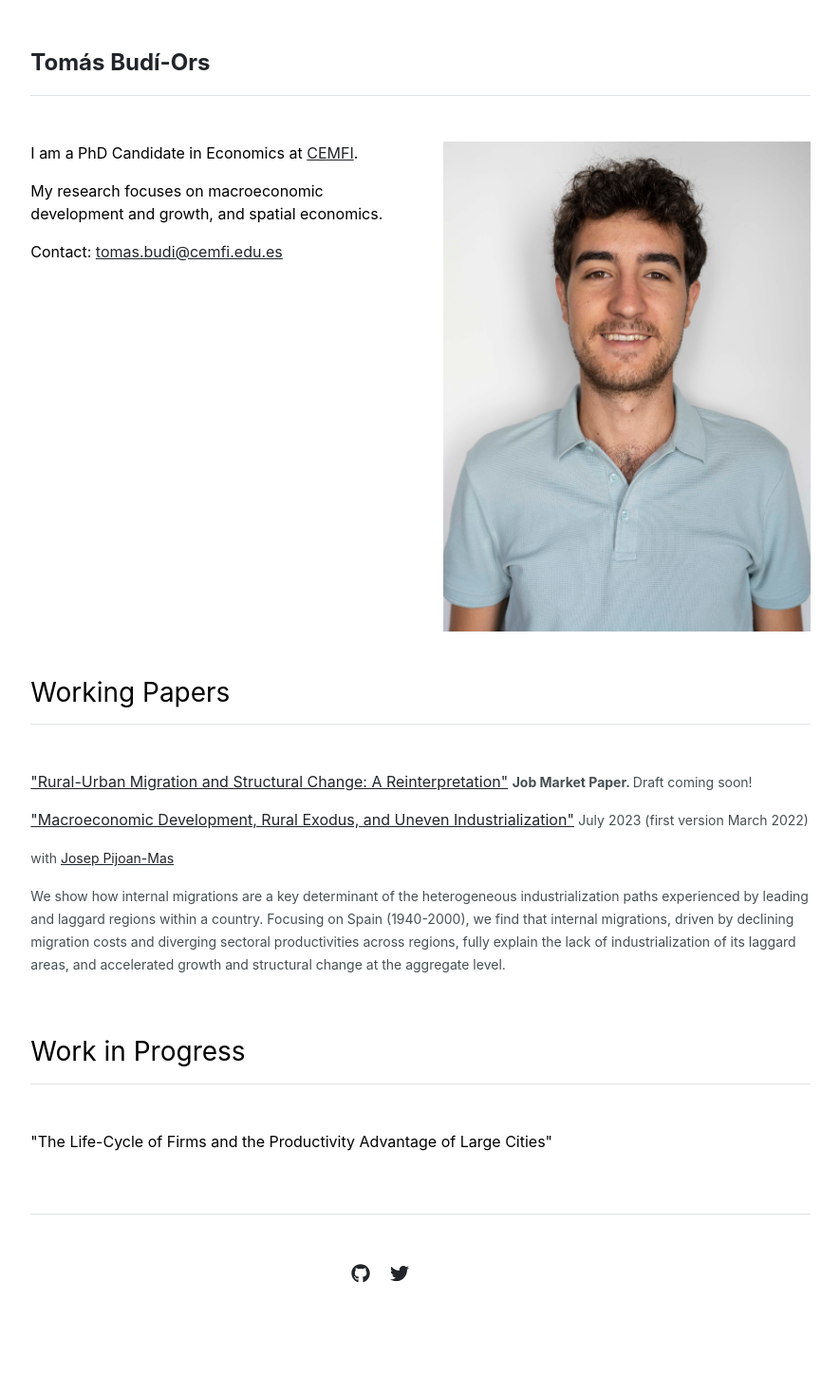
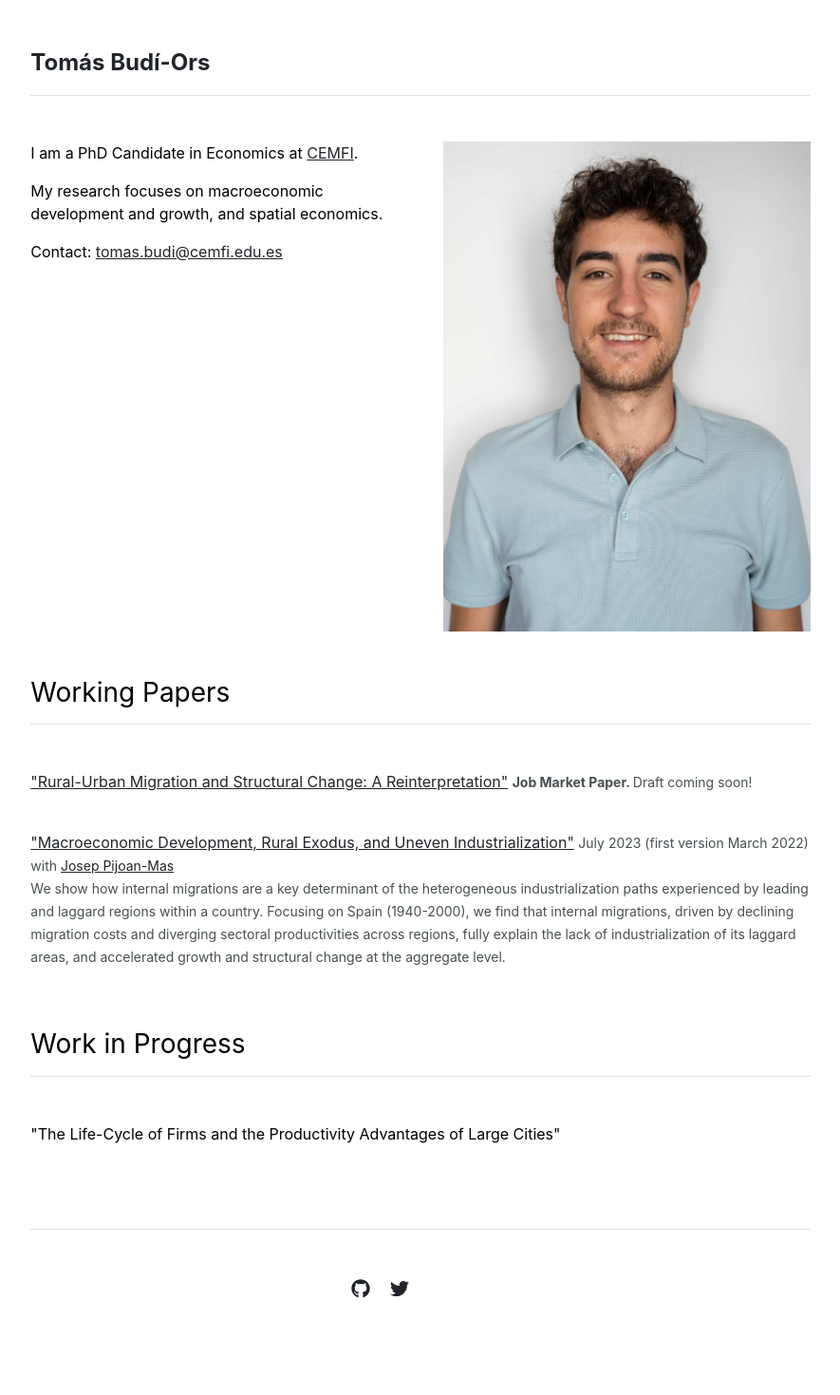
Before and after one commit to tomas-budi-ors/tomas-budi-ors.github.io, a Jekyll site: the page built from index.md, in a window 1280 px wide. Shown: the whole page at 95% size, without its empty margins (197-1082 px from the left). Built offline with Jekyll 4.4.1, drawn with Linux system fonts in a browser that asks for light colours.

Commit message:
Minor changes

```diff
--- a/_data/work_in_progress.yml
+++ b/_data/work_in_progress.yml
@@ -1,5 +1,5 @@
 featured:
-- {name: '"The Life-Cycle of Firms and the Productivity Advantage of Large Cities"'}
+- {name: '"The Life-Cycle of Firms and the Productivity Advantages of Large Cities"'}
 
 index:
 - {name: 'Testing General Relativity with Present and Future Astrophysical Observations. Emanuele Berti (Mississippi U. and Lisbon, CENTRA), Enrico Barausse (Paris, Inst. Astrophys. and Paris U., VI-VII), Vitor Cardoso (Lisbon, IST and Perimeter Inst. Theor. Phys. and Lisbon, CENTRA), Leonardo Gualtieri (Rome U. and INFN, Rome), Paolo Pani (Rome U. and INFN, Rome and Lisbon, IST and Lisbon, CENTRA) et al.'}
--- a/_includes/work_in_progress.html
+++ b/_includes/work_in_progress.html
@@ -3,7 +3,10 @@
     <h3 class="fw-normal border-bottom pb-3 mb-5">Work in Progress</h3>
     {% if page.title == "Home" %}
       {% for item in site.data.work_in_progress.featured %}
-        <p>{{ item.name }}</p>
+        <p>{{ item.name }}<br>
+        <span style="color:#474f52;"><small>{{ item.coauthors }}</small></span><br>
+        <span style="color:#474f52;"><small>{{ item.abstract }}</small></span></p>
+        </p>
       {% endfor %}
     {% else %}
       {% for item in site.data.work_in_progress.index %}
--- a/_includes/working_papers.html
+++ b/_includes/working_papers.html
@@ -3,9 +3,10 @@
     <h3 class="fw-normal border-bottom pb-3 mb-5">Working Papers</h3>
     {% if page.title == "Home" %}
       {% for item in site.data.working_papers.featured %}
-        <p><a href="{{ item.url }}" target="_blank" rel="noopener noreferrer">{{ item.name }}</a> <span class="coauthors" style="color:#474f52; font-size: 14px;">{{item.extra_info}}</span> </p>
-        <p style="color:#474f52;"><small>{{ item.coauthors }}</small></p>
-        <p style="color:#474f52;"><small>{{ item.abstract }}</small></p>
+        <p><a href="{{ item.url }}" target="_blank" rel="noopener noreferrer">{{ item.name }}</a>
+        <span class="coauthors" style="color:#474f52; font-size: 14px;">{{item.extra_info}}</span><br>
+        <span style="color:#474f52;"><small>{{ item.coauthors }}</small></span><br>
+        <span style="color:#474f52;"><small>{{ item.abstract }}</small></span></p>
       {% endfor %}
     {% else %}
       {% for item in site.data.working_papers.index %}
```
